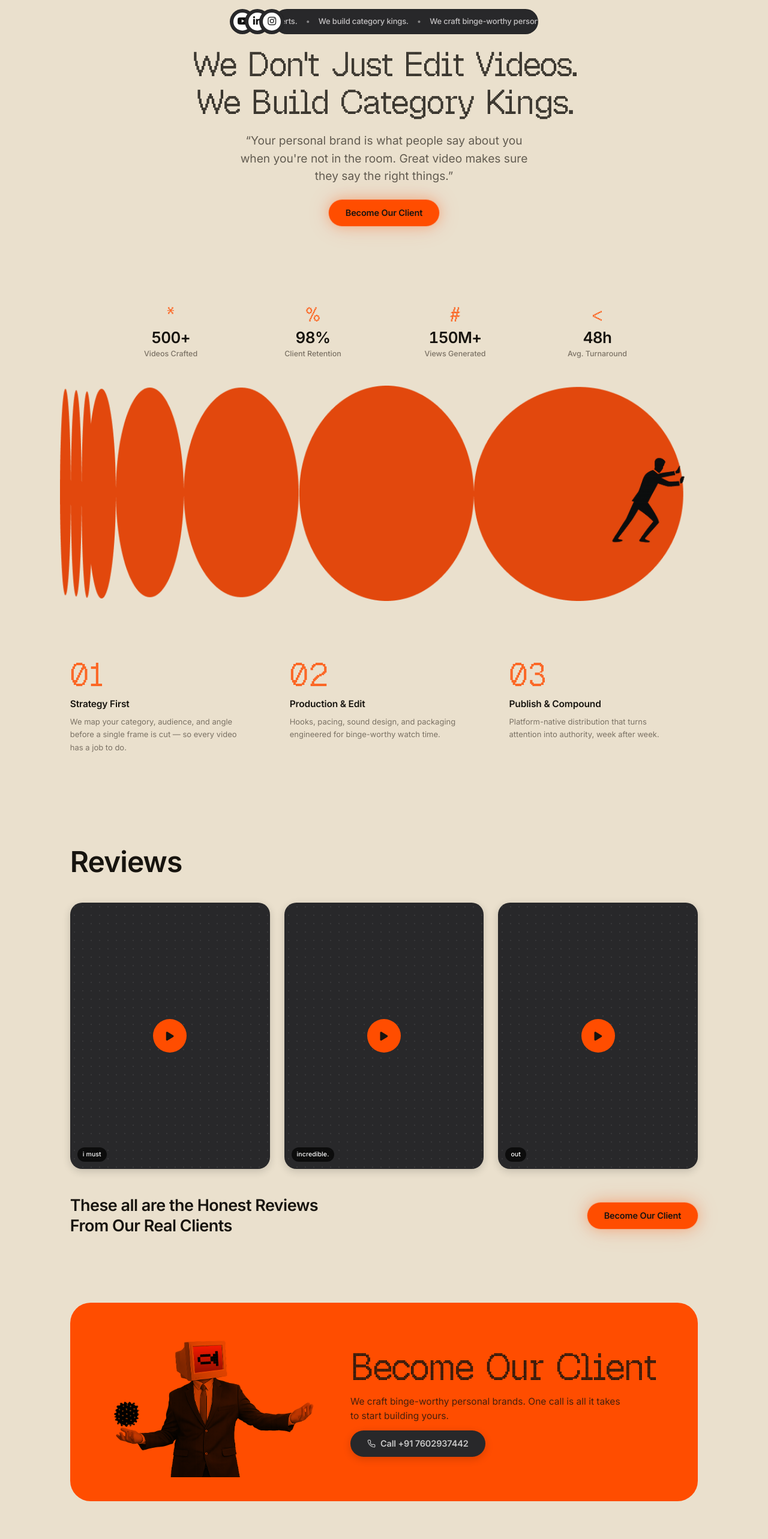
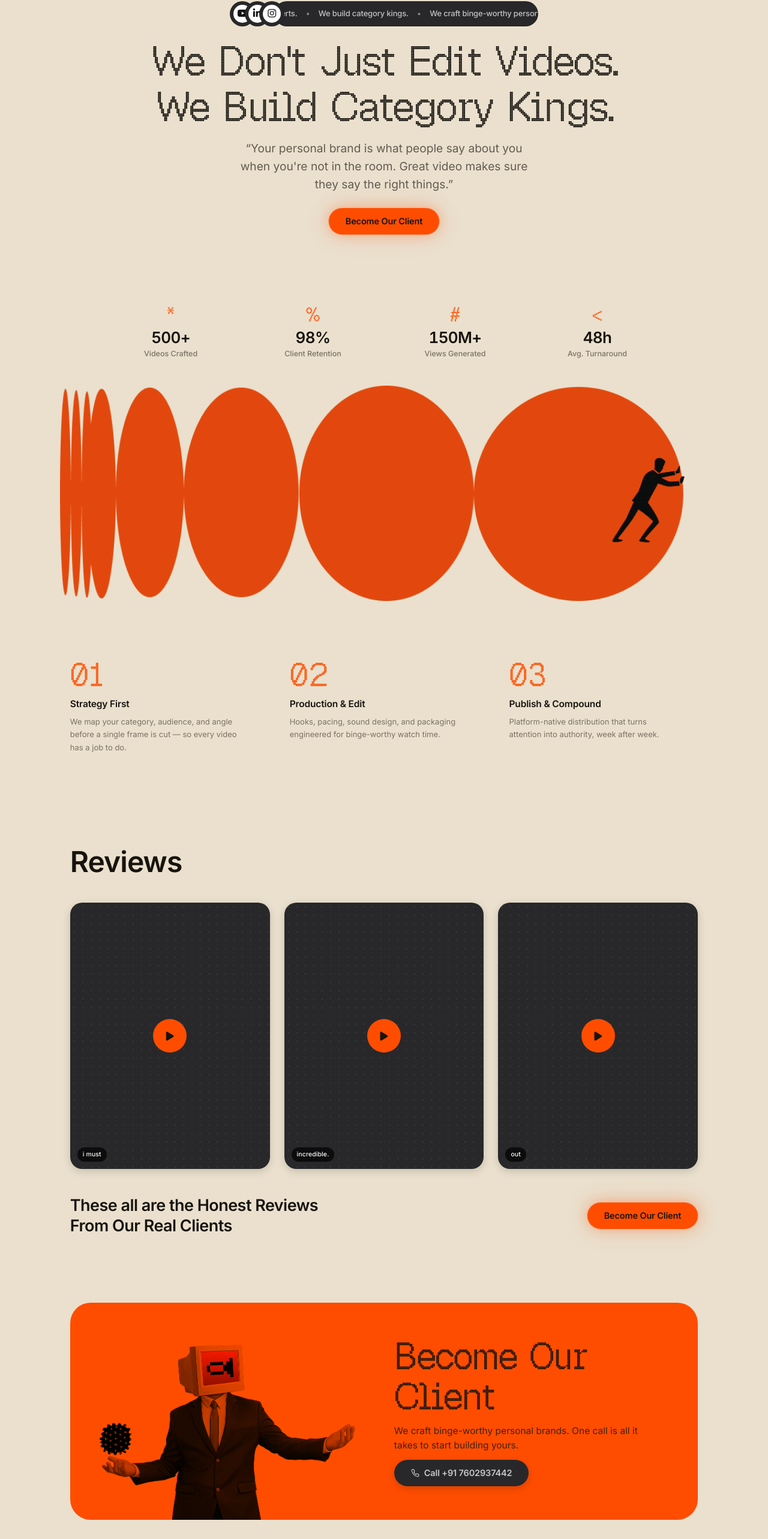
Before and after one commit to javaadde/loro.productions, a React (Vite) app: page / in a window 1280 px wide. Shown: the part 181-2747 px from the top of the page at 60% size. Built offline with nearby package versions, Linux system fonts and the light colour scheme; a web font is replaced by a local one.

Commit message:
fix(cta-banner, hero): adjust responsive layout and typography sizing

```diff
--- a/src/components/site/cta-banner.tsx
+++ b/src/components/site/cta-banner.tsx
@@ -15,15 +15,17 @@ export function CtaBanner() {
         whileInView={{ opacity: 1, y: 0 }}
         viewport={{ once: true, amount: 0.18 }}
         transition={{ duration: 0.8, ease: [0.22, 1, 0.36, 1] }}
-        className="flex items-center gap-[clamp(20px,4vw,56px)] overflow-hidden rounded-[clamp(20px,3vw,34px)] bg-primary px-[clamp(22px,4.5vw,60px)] py-[clamp(26px,5vh,56px)] max-[720px]:flex-col max-[720px]:text-center"
+        className="flex items-center gap-[clamp(20px,4vw,56px)] overflow-hidden rounded-[clamp(20px,3vw,34px)] bg-primary pl-[clamp(12px,2.4vw,28px)] pr-[clamp(22px,4.5vw,60px)] py-[clamp(26px,5vh,56px)] max-[720px]:flex-col max-[720px]:px-6 max-[720px]:text-center"
       >
-        <img
-          src={heroImage}
-          alt="CRT-monitor headed figure presenting the Loro mark"
-          loading="lazy"
-          className="w-[clamp(200px,28vw,360px)] shrink-0 mix-blend-multiply"
-        />
-        <div>
+        <div className="-mb-[clamp(26px,5vh,56px)] shrink-0 self-end max-[720px]:mb-0 max-[720px]:w-full max-[720px]:self-center max-[720px]:border-b max-[720px]:border-[#17140f]/25 max-[720px]:pb-0 max-[720px]:shadow-[0_16px_22px_-16px_rgba(23,20,15,0.95)]">
+          <img
+            src={heroImage}
+            alt="CRT-monitor headed figure presenting the Loro mark"
+            loading="lazy"
+            className="w-[clamp(280px,36vw,500px)] max-w-none mix-blend-multiply max-[720px]:mx-auto"
+          />
+        </div>
+        <div className="max-[720px]:pb-3 max-[720px]:pt-1">
           <h2 className="font-display text-[clamp(28px,5vw,62px)] font-normal leading-[1.08] tracking-[-0.04em] text-[#17140f]">
             Become Our Client
           </h2>
--- a/src/components/site/hero-section.tsx
+++ b/src/components/site/hero-section.tsx
@@ -74,7 +74,7 @@ export function HeroSection({ onContactClick }: HeroSectionProps) {
           </div>
         </motion.div>
 
-        <h1 className="max-w-full overflow-hidden whitespace-nowrap font-display text-[clamp(22px,4.8vw,56px)] font-normal leading-[1.12] tracking-[-0.04em] text-[#17140f] max-[720px]:leading-[1.05] max-[720px]:tracking-[-0.08em] max-[420px]:leading-[1.04] max-[420px]:tracking-[-0.09em]">
+        <h1 className="max-w-full overflow-hidden whitespace-nowrap font-display text-[clamp(24px,5.8vw,68px)] font-normal leading-[1.12] tracking-[-0.04em] text-[#17140f] max-[720px]:leading-[1.05] max-[720px]:tracking-[-0.08em] max-[420px]:leading-[1.04] max-[420px]:tracking-[-0.09em]">
           <motion.span
             initial={shouldReduceMotion ? false : { opacity: 0, y: 14 }}
             animate={shouldReduceMotion ? undefined : { opacity: 1, y: 0 }}
```
